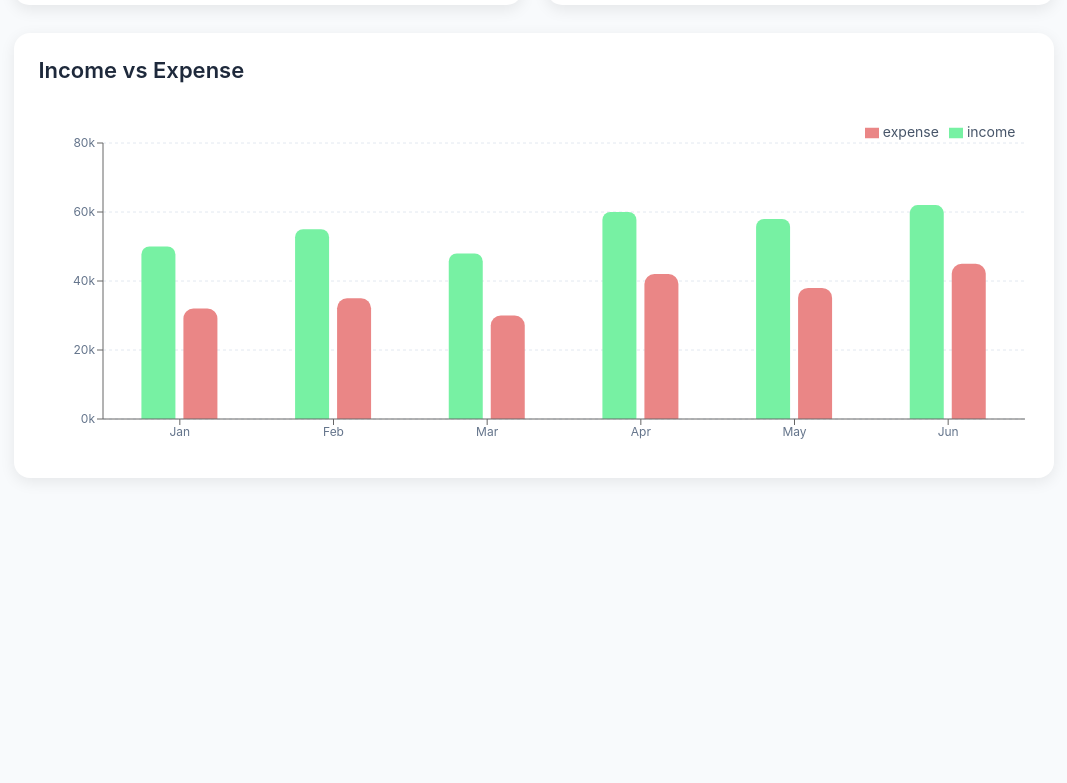
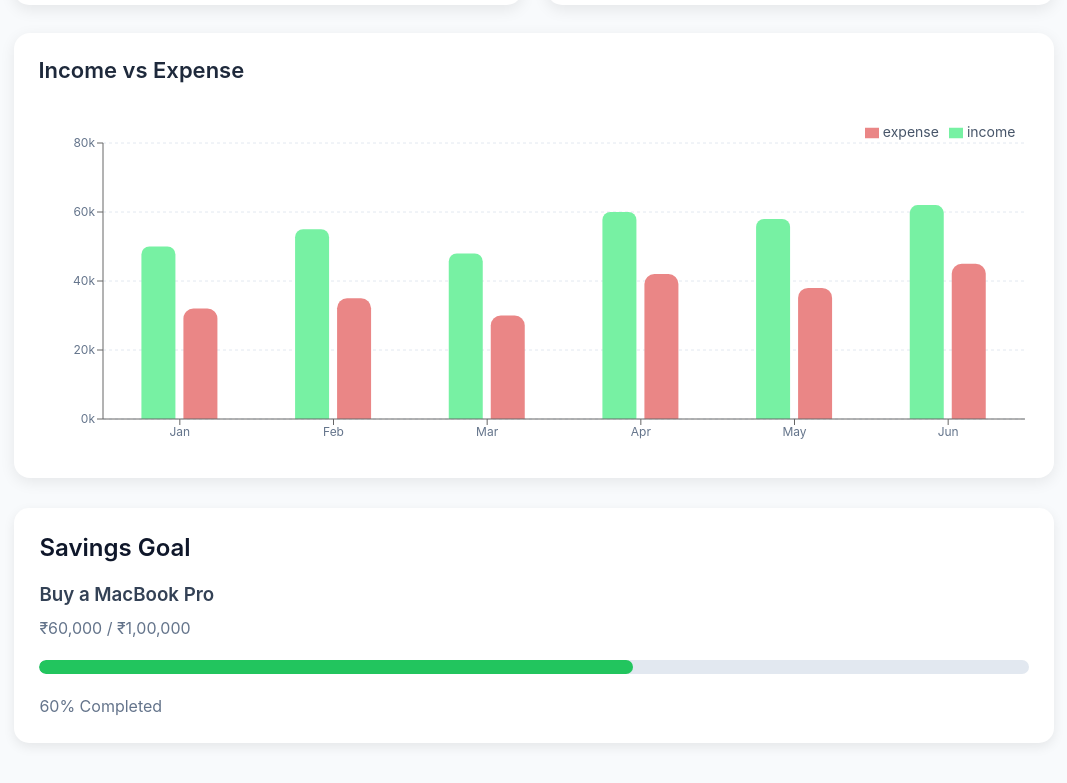
Before and after one commit to piyush6705/Finance-Tracker, a React (Vite) app in the folder finance-tracker/: page / in a window 1280 px wide. Shown: the part 703-1486 px from the top of the page, without its empty margins (176-1243 px from the left). Before the commit the page ends 1231 px from the top, so only its background shows below. Built offline with nearby package versions, Linux system fonts and the light colour scheme.

Commit message:
built an insight for saving goal

```diff
--- a/finance-tracker/src/components/Dashboard/SavingsGoal/SavingsGoal.css
+++ b/finance-tracker/src/components/Dashboard/SavingsGoal/SavingsGoal.css
@@ -0,0 +1,37 @@
+.savings-card{
+    background:#fff;
+    margin-top:30px;
+    padding:25px;
+    border-radius:15px;
+    box-shadow:0 4px 12px rgba(0,0,0,.08);
+}
+
+.savings-card h2{
+    margin-bottom:20px;
+    color:#0f172a;
+}
+
+.savings-card h3{
+    margin-bottom:10px;
+    color:#334155;
+}
+
+.savings-card p{
+    color:#64748b;
+}
+
+.progress-bar{
+    width:100%;
+    height:14px;
+    background:#e2e8f0;
+    border-radius:999px;
+    overflow:hidden;
+    margin:20px 0;
+}
+
+.progress-fill{
+    height:100%;
+    background:#22c55e;
+    border-radius:999px;
+    transition:width .5s ease;
+}
--- a/finance-tracker/src/components/Dashboard/SavingsGoal/SavingsGoal.jsx
+++ b/finance-tracker/src/components/Dashboard/SavingsGoal/SavingsGoal.jsx
@@ -5,3 +5,40 @@ const savings = {
   targetAmount: 100000,
   savedAmount: 60000,
 };
+
+function SavingsGoal() {
+
+  const progress = Math.round(
+    (savings.savedAmount / savings.targetAmount) * 100
+  );
+
+  return (
+    <div className="savings-card">
+
+      <h2>Savings Goal</h2>
+      <div className="goal-info">
+        <h3>{savings.goal}</h3>
+
+        <p>
+          ₹{savings.savedAmount.toLocaleString("en-IN")}
+          {" / "}
+          ₹{savings.targetAmount.toLocaleString("en-IN")}
+        </p>
+      </div>
+
+      <div className="progress-bar">
+
+        <div
+          className="progress-fill"
+          style={{
+            width: `${progress}%`,
+          }}
+        ></div>
+
+      </div>
+      <p>{progress}% Completed</p>
+    </div>
+  );
+}
+
+export default SavingsGoal;
--- a/finance-tracker/src/pages/Dashboard/Dashboard.jsx
+++ b/finance-tracker/src/pages/Dashboard/Dashboard.jsx
@@ -11,6 +11,7 @@ import {
 import RecentTransactions from "../../components/Dashboard/RecentTransactions";
 import ExpensePieChart from "../../components/Charts/ExpensePieChart/ExpensePieChart";
 import IncomeExpenseChart from "../../components/Charts/IncomeExpenseChart/IncomeExpenseChart";
+import SavingsGoal from "../../components/Dashboard/SavingsGoal/SavingsGoal";
 
 const summaryData = [
   {
@@ -59,6 +60,8 @@ function Dashboard() {
           <ExpensePieChart />
         </div>
         <IncomeExpenseChart />
+        <SavingsGoal />
+
       </div>
      </Layout>
   );
```
